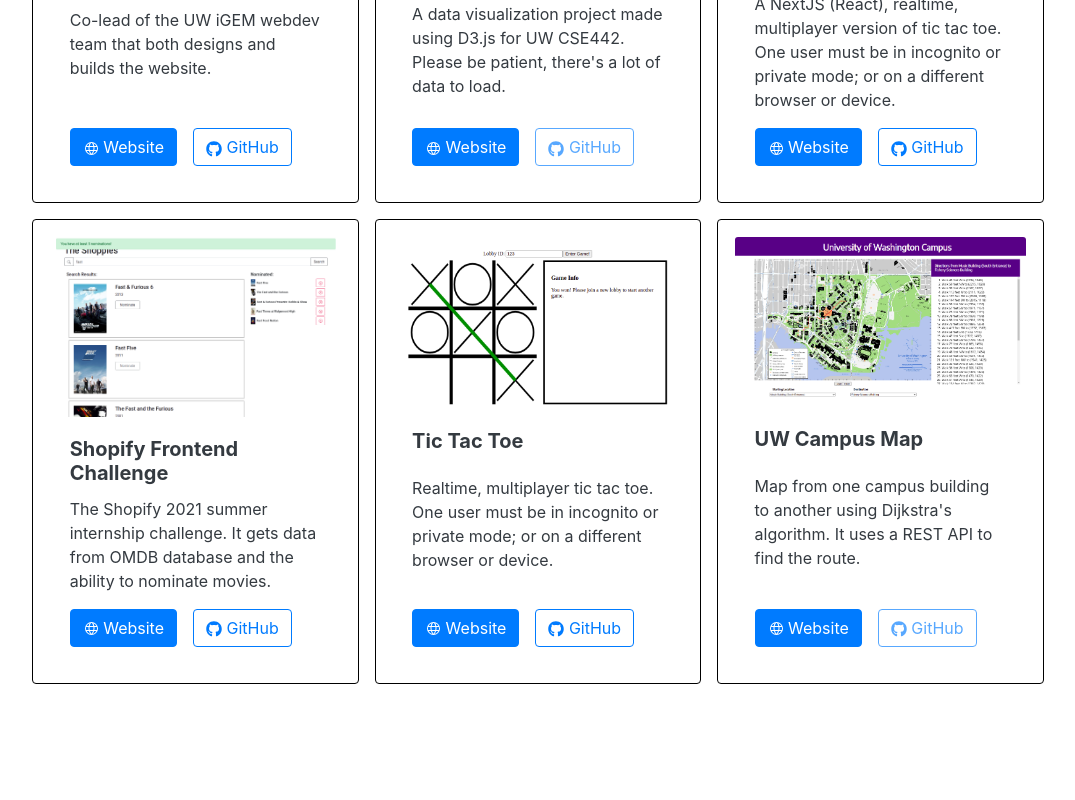
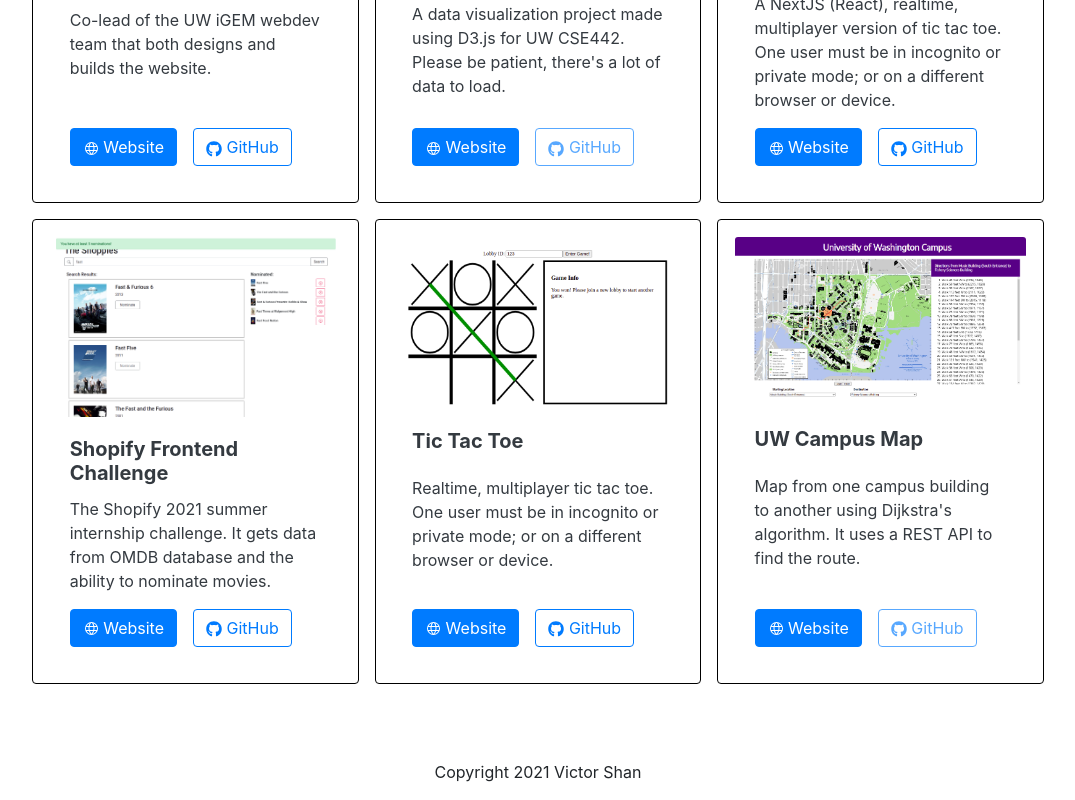
Before and after one commit to VictorShan/VictorShan.github.io, a Next.js app: page / in a window 1280 px wide. Shown: the part 1547-2347 px from the top of the page, without its empty margins (102-1177 px from the left). Before the commit the page ends 2307 px from the top, so only its background shows below. Built offline with nearby package versions, Linux system fonts and the light colour scheme.

Commit message:
add copyright and edit meta tag

```diff
--- a/pages/_document.tsx
+++ b/pages/_document.tsx
@@ -17,7 +17,7 @@
           <script async src="https://www.googletagmanager.com/gtag/js?id=G-GXG2Q1V7DW"></script>
           <script src="/analytics.js"></script>
           <meta name="google-site-verification" content="koHkM4ns-HvP6Z3-zLZmRJSvVsoDmmjrxXxWqNk767Y" />
-          <meta charSet="utf-8" />
+          <meta http-equiv="Content-Type" content="text/html; charset=utf-8" />
           <meta name="author" content="Victor Shan" />
           <meta property="og:title" content="Victor Shan's Homepage"/>
           <meta property="og:type" content="website"/>
--- a/pages/index.tsx
+++ b/pages/index.tsx
@@ -3,6 +3,7 @@
 import ProjectSection from '../src/ProjectSection/ProjectSection'
 import Hero from '../src/Hero/Hero'
 import Attributes from '../src/Attributes/Attributes'
+import Footer from '../src/Footer/Footer'
 
 export default function Home() {
   return (
@@ -15,6 +16,7 @@
         <Hero />
         <Attributes />
         <ProjectSection />
+        <Footer />
       </main>
     </div>
   )
--- /dev/null
+++ b/src/Footer/Footer.module.sass
@@ -0,0 +1,3 @@
+.footer
+  width: 100%
+  text-align: center
--- /dev/null
+++ b/src/Footer/Footer.tsx
@@ -0,0 +1,9 @@
+import styles from './Footer.module.sass'
+
+export default function Footer() {
+  return (
+    <footer className={styles.footer}>
+      <p>Copyright 2021 Victor Shan</p>
+    </footer>
+  )
+}
```
